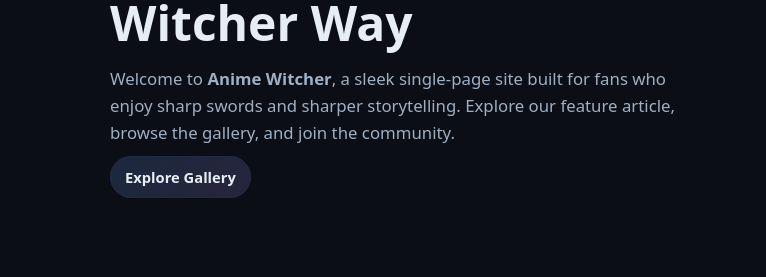
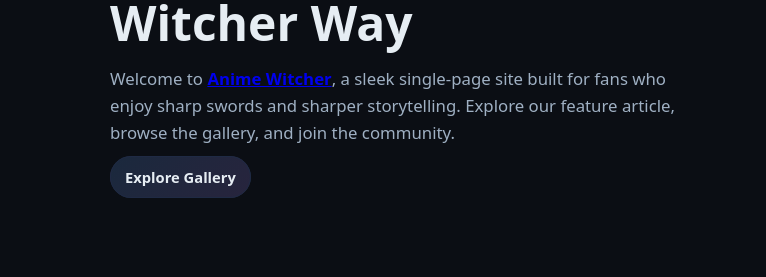
Before and after one commit to animewitcher5656035-create/Animewitcher, a plain HTML site: page index.html in a window 1280 px wide. Shown: the part 300-577 px from the top of the page, 0-766 px from the left. Drawn offline with Linux system fonts and the light colour scheme.

Commit message:
Update index.html

```diff
--- a/index.html
+++ b/index.html
@@ -149,7 +149,7 @@
           Official Fan Hub
         </span>
         <h1 class="title">Monsters, Magic & Morality — The Anime Witcher Way</h1>
-        <p class="subtitle lead">Welcome to <strong>Anime Witcher</strong>, a sleek single‑page site built for fans who enjoy sharp swords and sharper storytelling. Explore our feature article, browse the gallery, and join the community.</p>
+        <p class="subtitle lead">Welcome to <strong><a href=https://animewitchers.com/>Anime Witcher</a></strong>, a sleek single‑page site built for fans who enjoy sharp swords and sharper storytelling. Explore our feature article, browse the gallery, and join the community.</p>
         <div class="mt-3">
           <a class="cta" href="#gallery" aria-label="jump to gallery">Explore Gallery</a>
         </div>
```
